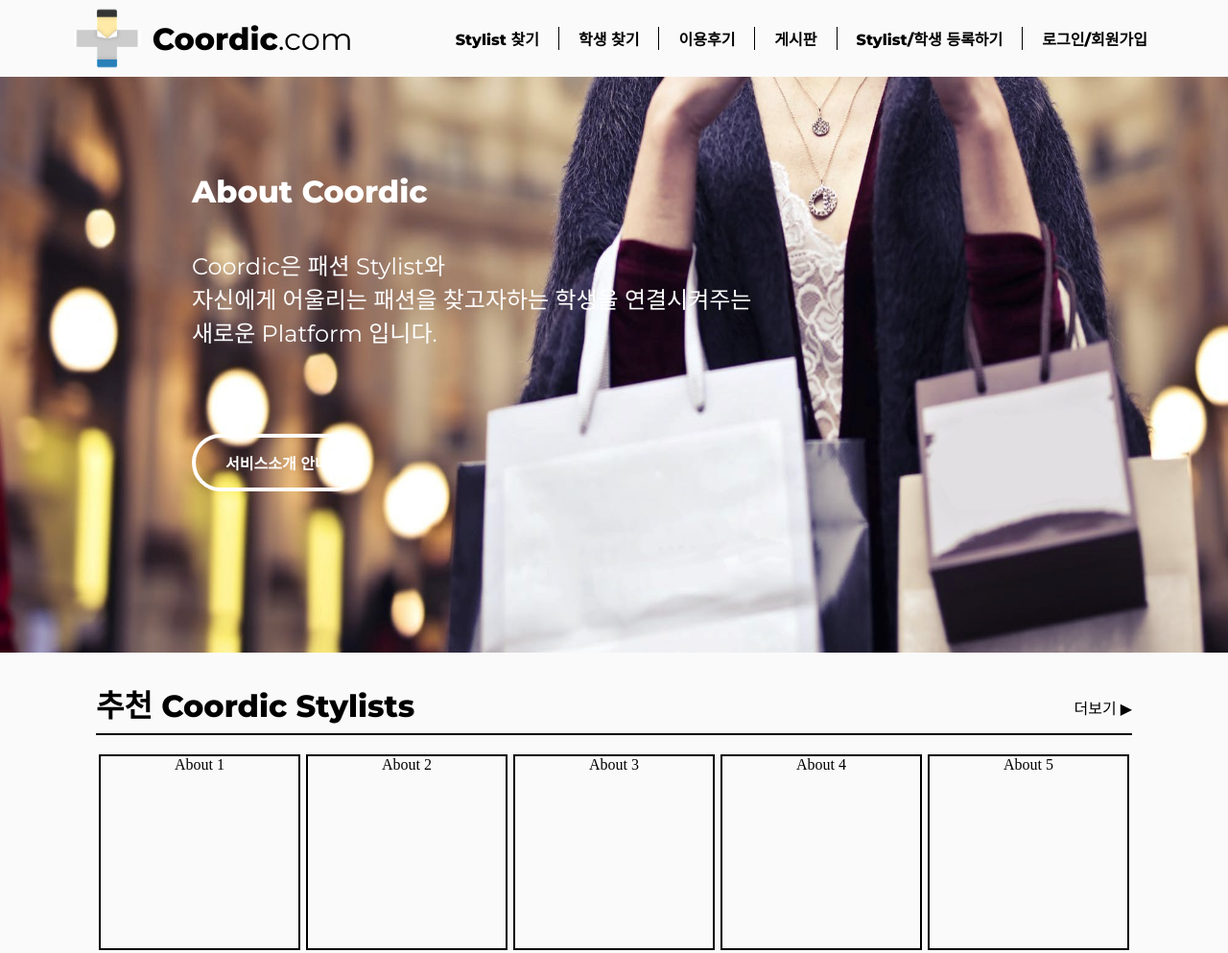
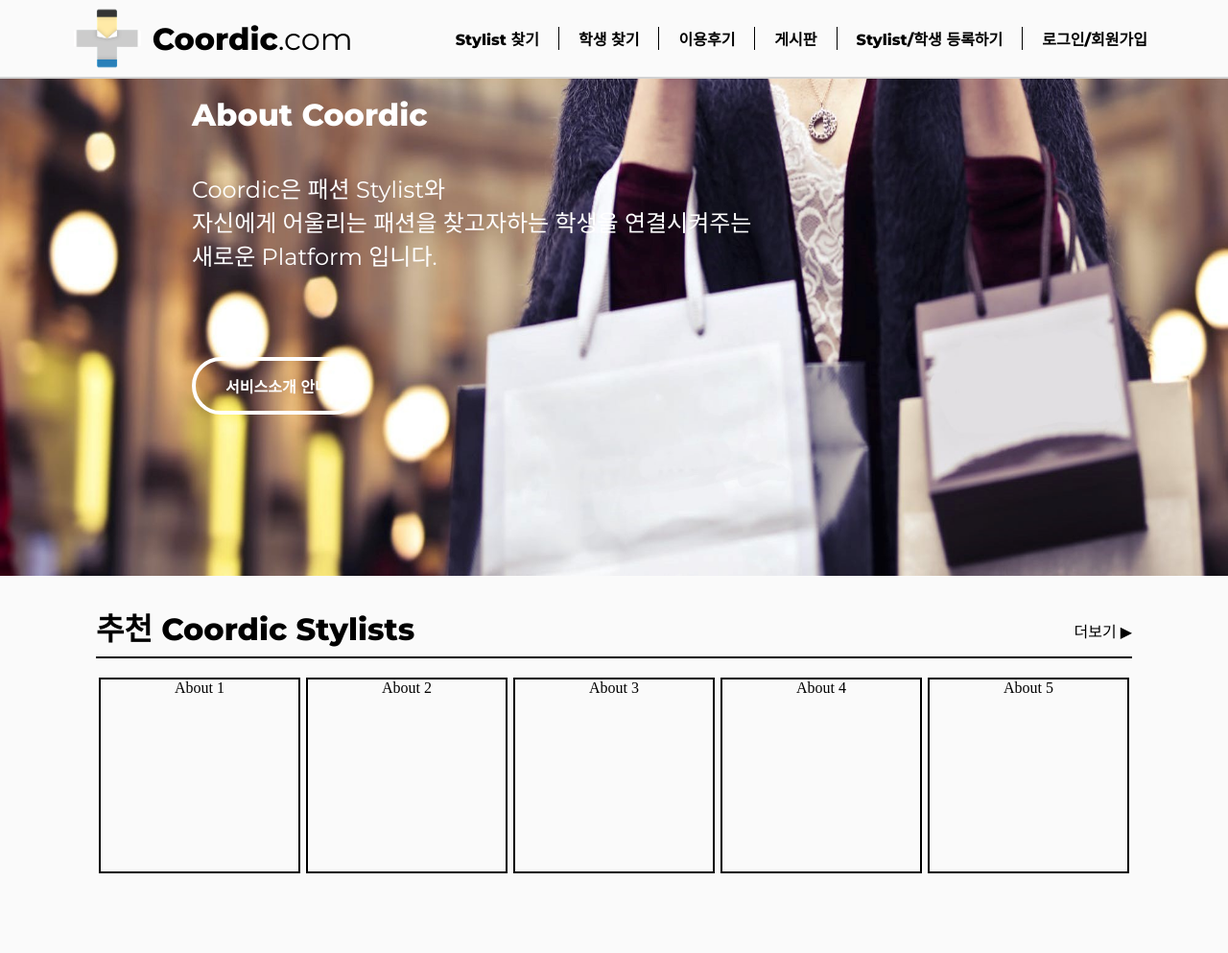
Before and after one commit to qyoung2/Coordic-Design, a plain HTML site: page index.html in a window 1280 px wide. Shown: the top 993 px of the page at 96% size. Drawn offline with nearby package versions, Linux system fonts and the light colour scheme; a script that the page names is missing.

Commit message:
Update coordic.css

```diff
--- a/coordic.css
+++ b/coordic.css
@@ -16,9 +16,15 @@ body{
 }
 
 .header{
+
+	position: fixed;
+ 	top: 0;
+  	left: 0;
+  	right: 0;
 	width: 100%;
 	height: 80px;
-	display: flex;
+	background: #fafafa;
+	border-bottom: 2px solid #d1d1d1;
 
 	/*background-color: rgb(231,76,60);*/
 }
```
